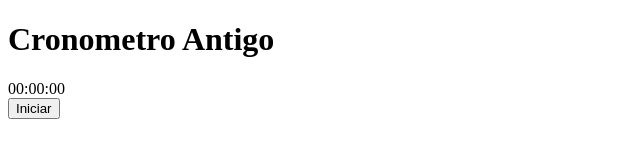
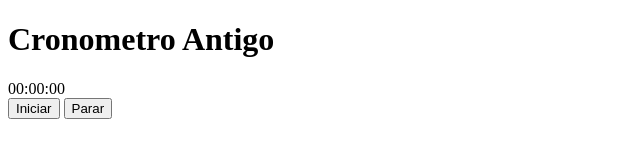
Before and after one commit to Caio6143/Cronometro, a plain HTML site: page index.html in a window 1280 px wide. Shown: the whole page, without its empty margins (0-640 px from the left). Drawn offline with Linux system fonts and the light colour scheme.

Commit message:
feat: adiciona botao parar ao cronometro

```diff
--- a/index.html
+++ b/index.html
@@ -8,5 +8,6 @@
     <h1>Cronometro Antigo</h1>
     <div id="display">00:00:00</div>
     <button id="btn-iniciar">Iniciar</button>
+    <button id="btn-parar">Parar</button>
 </body>
 </html>
```
